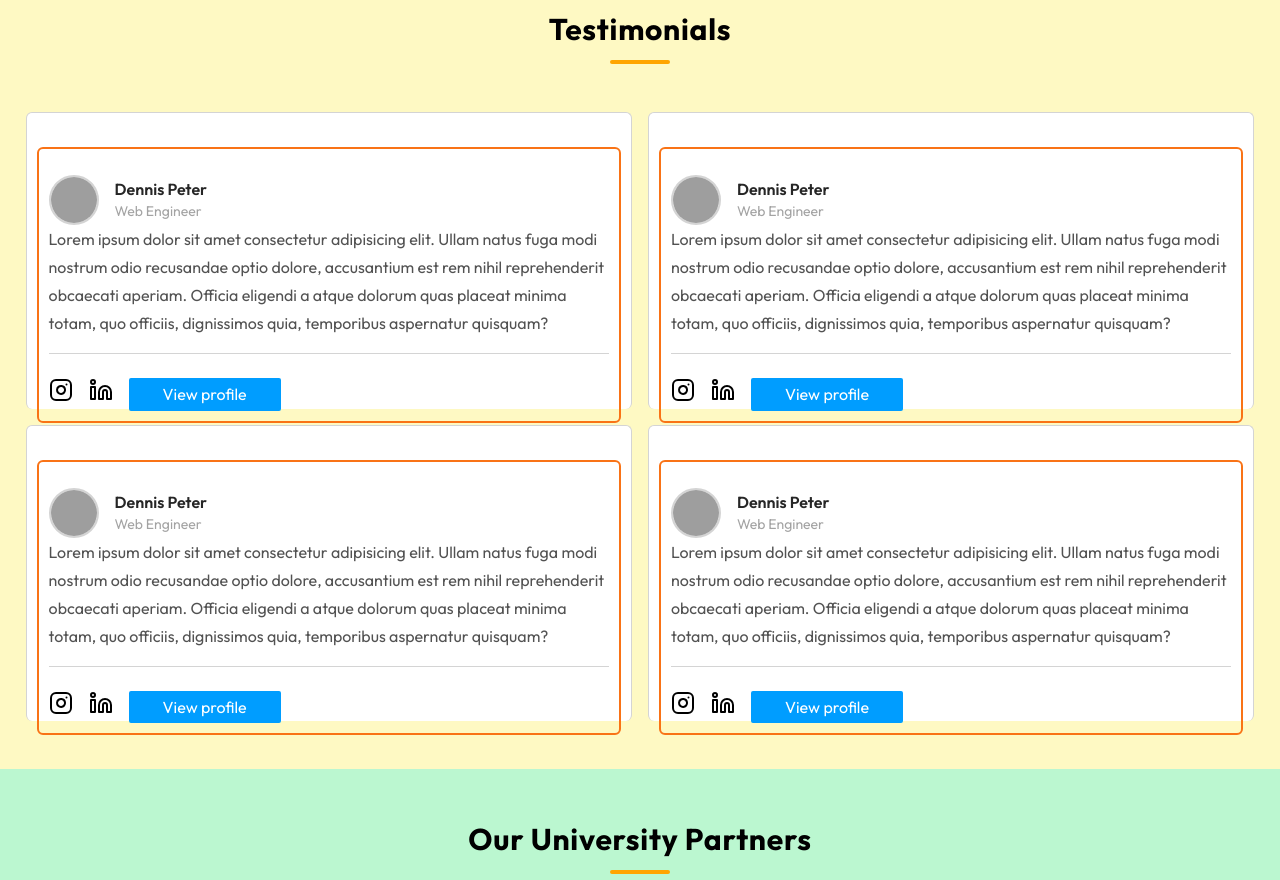
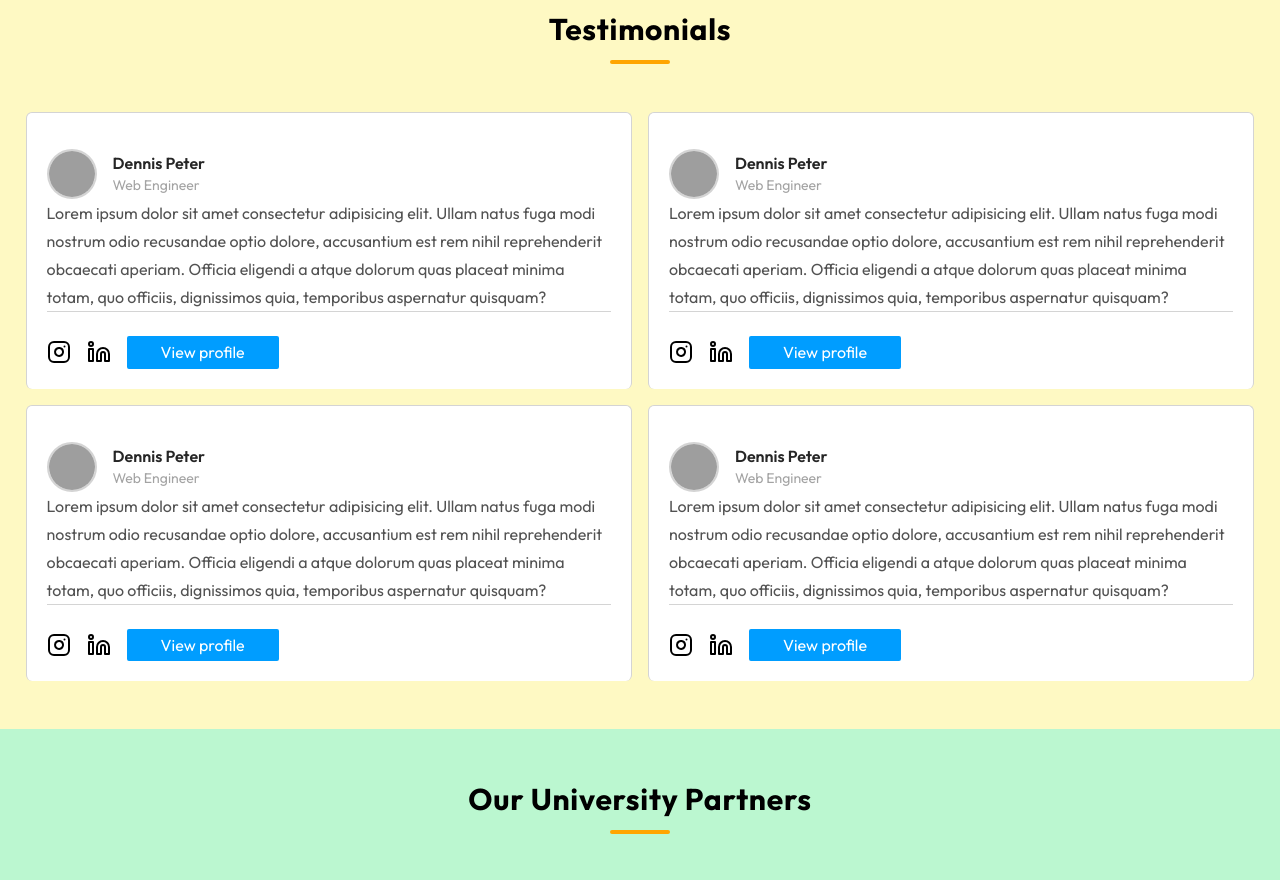
Before and after one commit to mercy-rotich/Meru_innovators_website, a React (Vite) app: page / in a window 1280 px wide. Shown: the part 3880-4760 px from the top of the page. Built offline with nearby package versions, Linux system fonts and the light colour scheme; grey boxes are pictures that could not be loaded.

Commit message:
updated testimonials cards

```diff
--- a/src/components/users/Testmonials/Testmonial.jsx
+++ b/src/components/users/Testmonials/Testmonial.jsx
@@ -3,7 +3,7 @@ import { Instagram, Linkedin } from "lucide-react";
 const Testmonial = () => {
   return (
     <div className="p-[10px] bg-white border border-b-0 border-neutral-300 rounded-md">
-      <div className="border-2 border-orange-500 p-[10px] translate-y-6 rounded-md">
+      <div className="border-none border-orange-500 p-[10px]  rounded-md">
         <div className="flex items-center gap-4 mt-4">
           <img
             src="https://images.pexels.com/photos/14723868/pexels-photo-14723868.jpeg?auto=compress&cs=tinysrgb&w=1260&h=750&dpr=1"
@@ -22,7 +22,7 @@ const Testmonial = () => {
           dolorum quas placeat minima totam, quo officiis, dignissimos quia,
           temporibus aspernatur quisquam?
         </p>
-        <div className="flex gap-4 pt-[1.5rem] mt-[1rem] border-t border-neutral-300">
+        <div className="flex gap-4 pt-[1.5rem]  border-t border-neutral-300 items-center">
           <a
             href="https://www.instagram.com"
             target="_blank"
```
